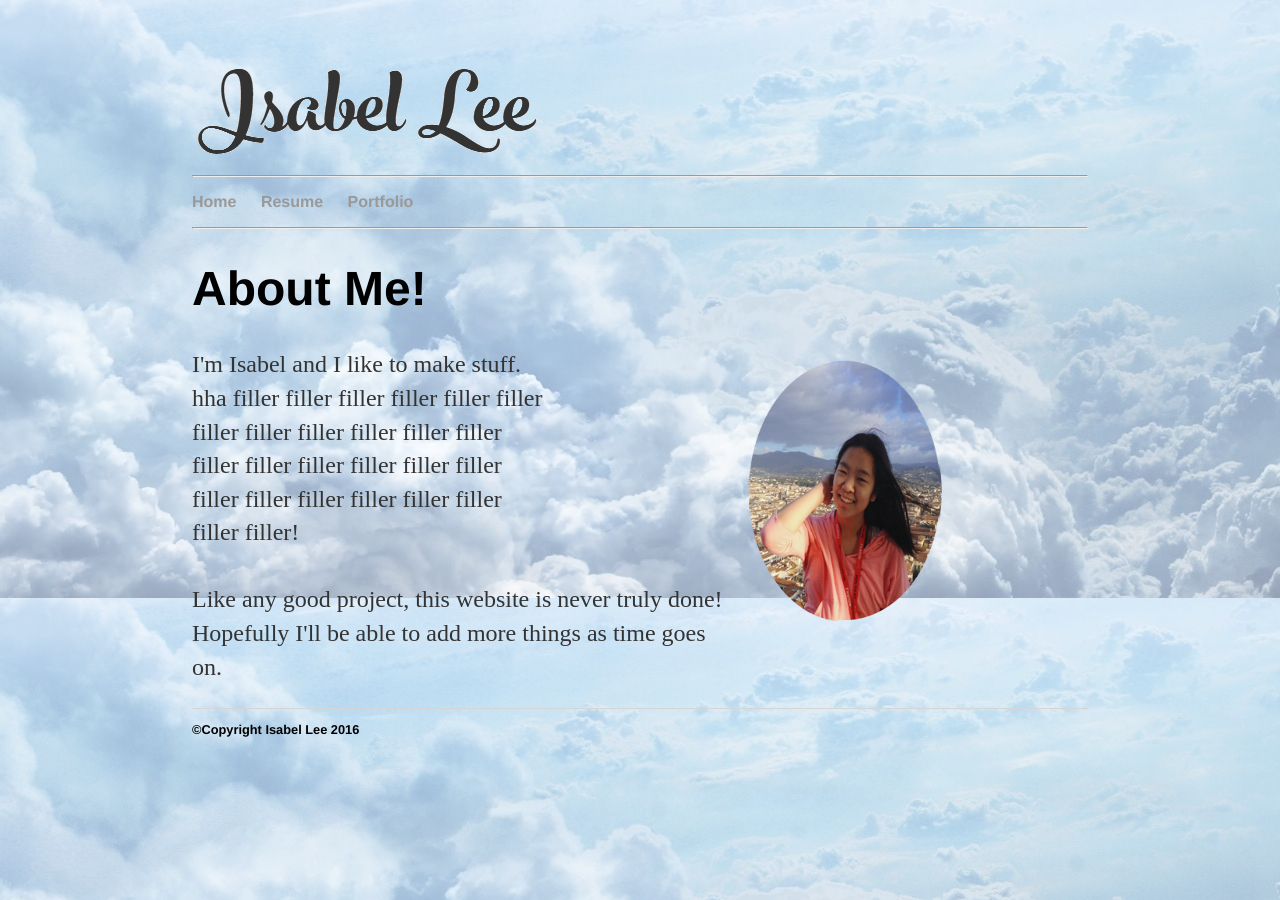
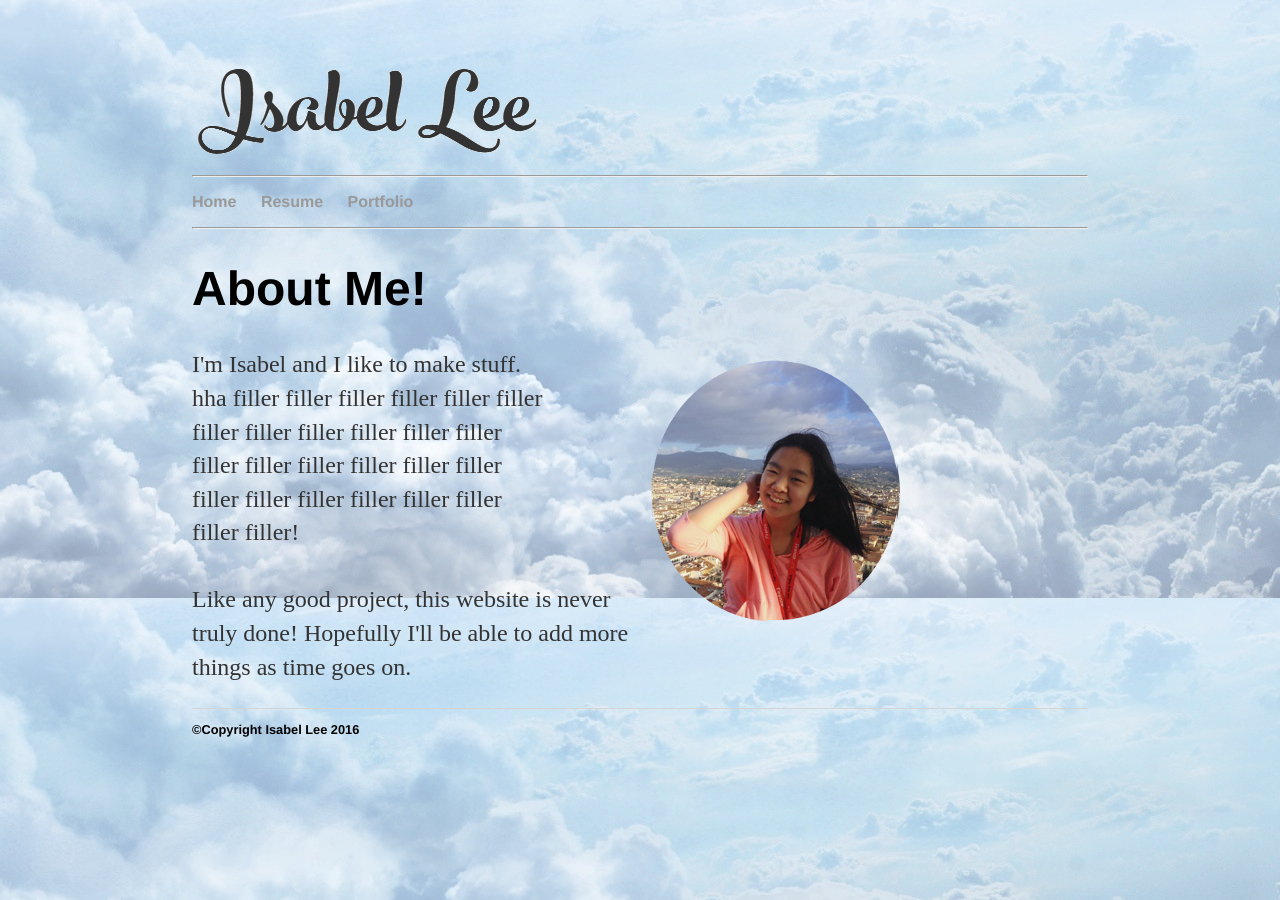
Before and after one commit to isabelringing1/old_website, a Jekyll site: the page built from index.html, in a window 1280 px wide. Built offline with Jekyll 4.4.1, drawn with Linux system fonts in a browser that asks for light colours.

Commit message:
Update index.html

```diff
--- a/index.html
+++ b/index.html
@@ -7,7 +7,7 @@
 	<h1>About Me!</h1>
 	</div>
 
-	<img src="Me2.png" alt="Isabel Lee" style="float:right;width:350px;height:292px;">
+	<img src="Me2.png" alt="Isabel Lee" style="float:right;width:450px;height:292px;">
 	<p>I'm Isabel and I like to make stuff. <br>
 	hha filler filler filler filler filler filler<br>
 	filler filler filler filler filler filler<br>
```
